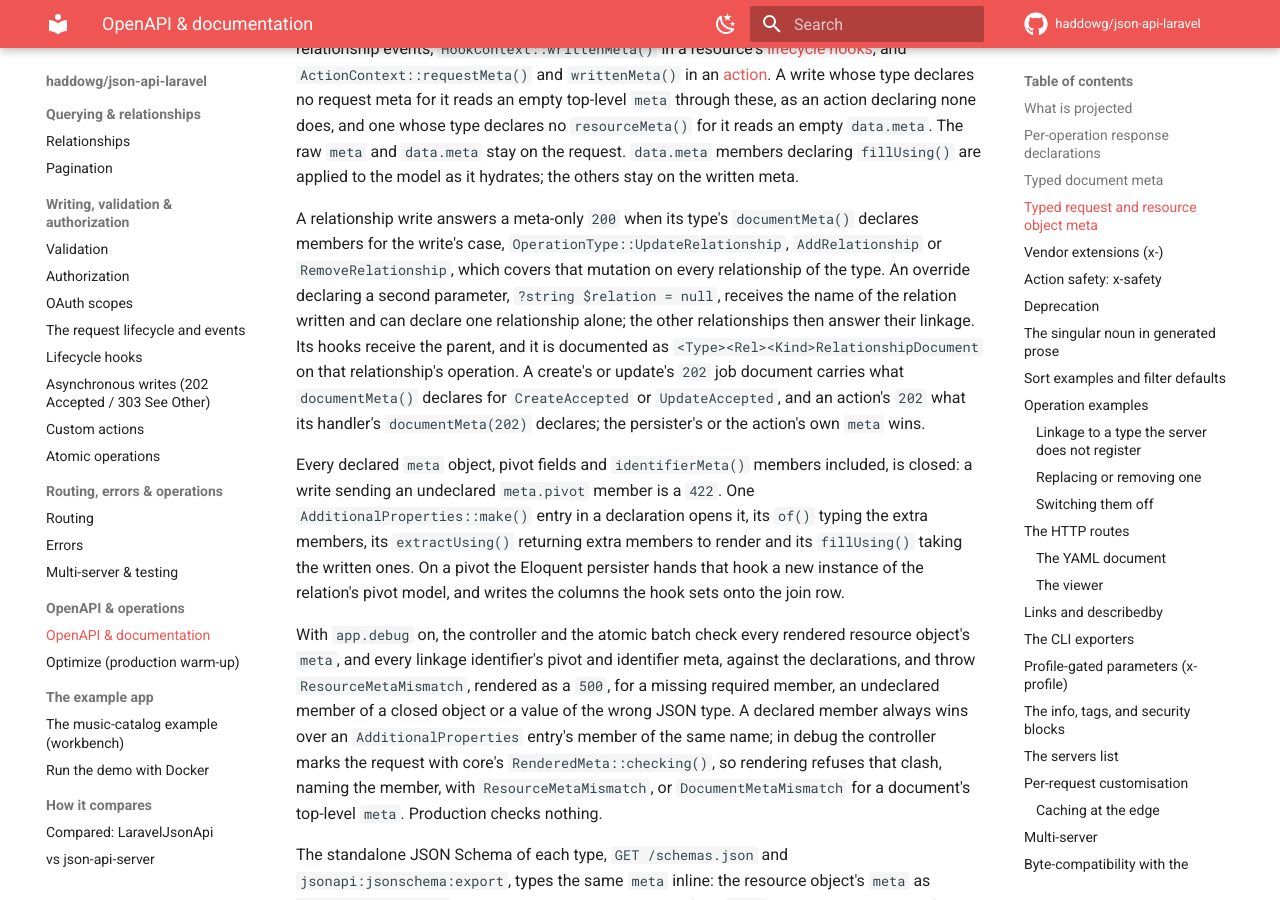
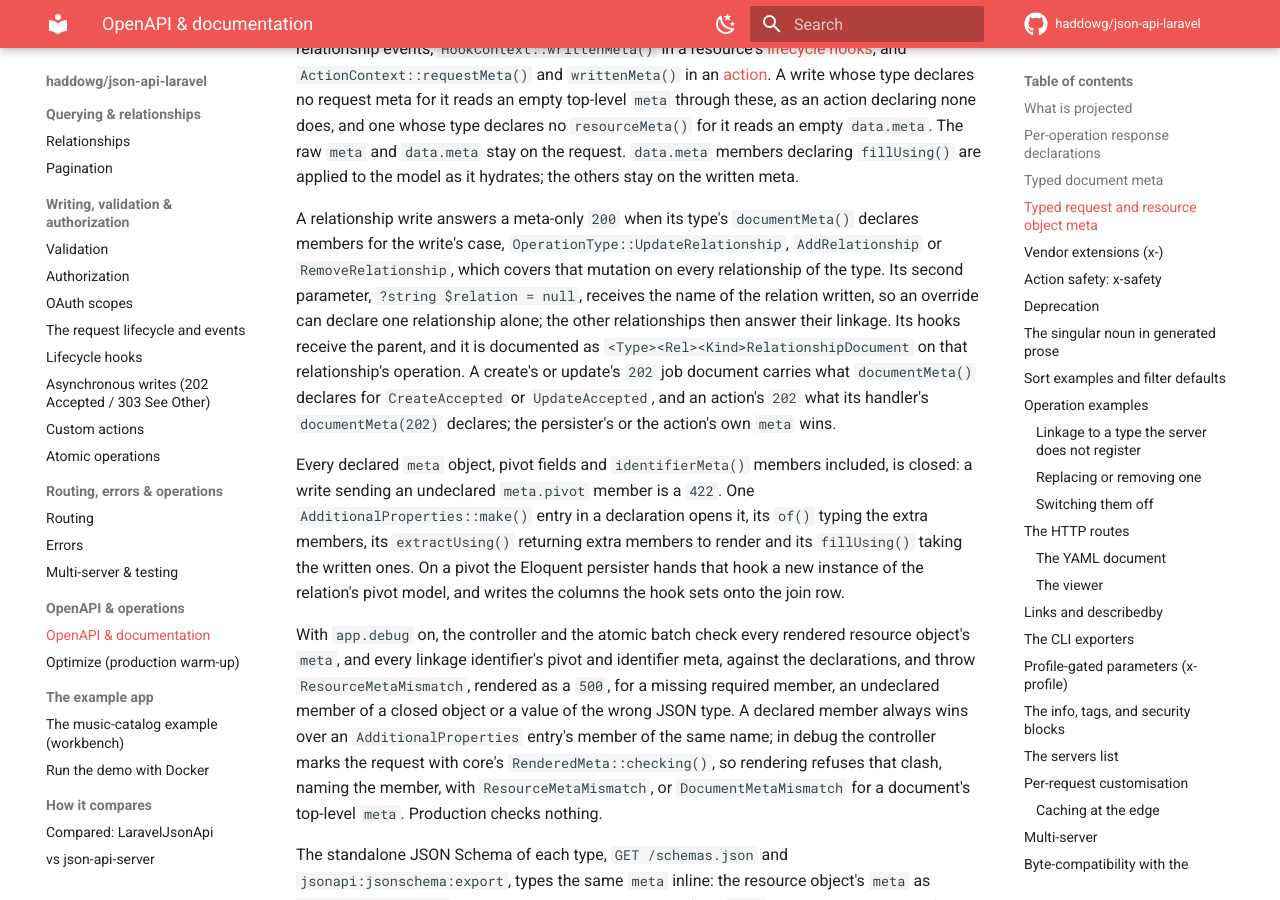
Before and after one commit to haddowg/json-api-laravel, an MkDocs documentation site: the page built from docs/openapi.md, in a window 1280 px wide and 900 px high, scrolled down 4273 px. Built offline with MkDocs 1.6.1 and Material for MkDocs 9.7.7, drawn with Linux system fonts in a browser that asks for light colours; comment, search, counter and statistics services are not loaded.

Commit message:
fix: pass the relation through documentMeta without a suppressed check
Core now declares documentMeta with a second parameter, a nullable relation name
defaulting to null, on its interfaces and AbstractResource. The type metadata's
delegation no longer suppresses PHPStan's argument count check, the typed request
meta fixtures added here declare the parameter, and the guide says every override
receives the relation.

An existing documentMeta override that declares only the operation parameter must
add the relation parameter once core with the new signature is installed.

```diff
--- a/docs/openapi.md
+++ b/docs/openapi.md
@@ -201,9 +201,9 @@ does, and one whose type declares no `resourceMeta()` for it reads an empty `dat
 
 A relationship write answers a meta-only `200` when its type's `documentMeta()` declares
 members for the write's case, `OperationType::UpdateRelationship`, `AddRelationship` or
-`RemoveRelationship`, which covers that mutation on every relationship of the type. An override
-declaring a second parameter, `?string $relation = null`, receives the name of the relation
-written and can declare one relationship alone; the other relationships then answer their
+`RemoveRelationship`, which covers that mutation on every relationship of the type. Its second
+parameter, `?string $relation = null`, receives the name of the relation written, so an
+override can declare one relationship alone; the other relationships then answer their
 linkage. Its hooks receive the parent, and it is documented as
 `<Type><Rel><Kind>RelationshipDocument` on that relationship's operation. A create's
 or update's `202` job document carries what `documentMeta()` declares for `CreateAccepted` or
```
Also changed, not shown: 3 other files.
